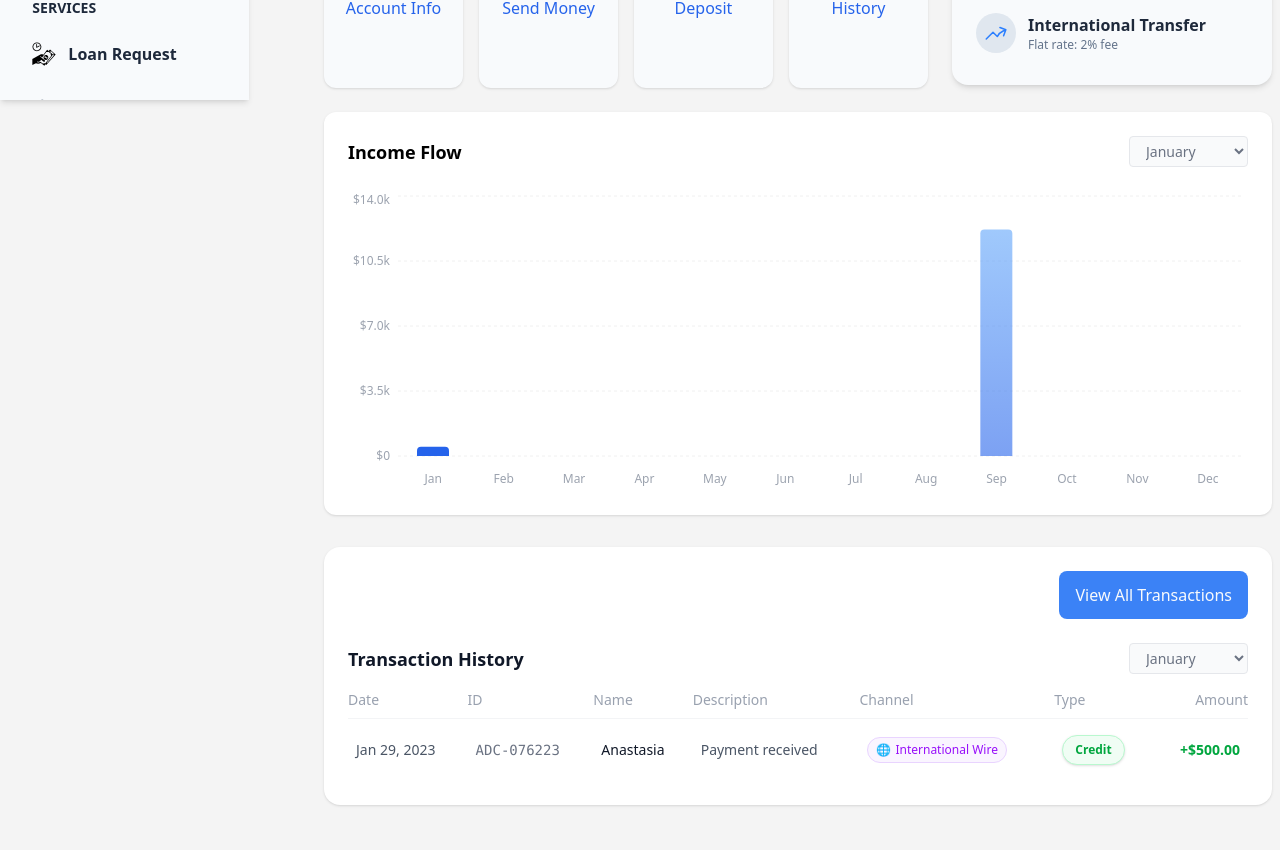
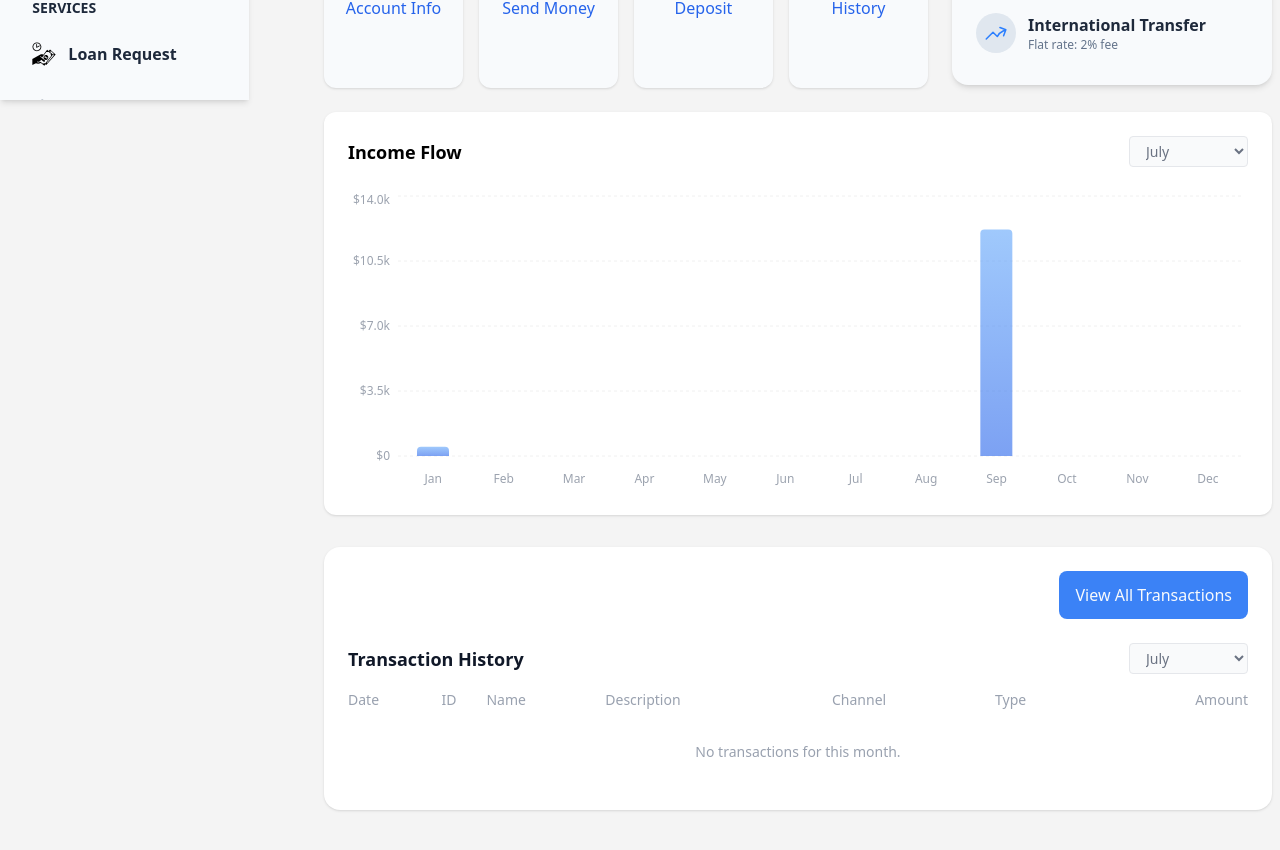
Before and after one commit to NIFFYNATION/bank, a React (Vite) app: page /dashboard in a window 1280 px wide. Shown: the part 700-1550 px from the top of the page. Built offline with nearby package versions, Linux system fonts and the light colour scheme; grey boxes are pictures that could not be loaded.

Commit message:
refactor: move months array and getCurrentMonth to constants file
Centralize months array and getCurrentMonth function in a shared constants file to avoid duplication and improve maintainability. Also updates components to use the centralized constants and sets default month to current month.

```diff
--- a/src/components/dashboard/transactions/TransactionHistory.jsx
+++ b/src/components/dashboard/transactions/TransactionHistory.jsx
@@ -3,13 +3,7 @@ import Dropdown from "../../common/Dropdown";
 import {Button} from "../../common/Button";
 import { Link } from 'react-router-dom';
 import { useBankStore } from '../../../store/useBankStore';
-
-const months = [
-  "January", "February", "March", "April", "May", "June",
-  "July", "August", "September", "October", "November", "December"
-];
-
-// Removed static transactions array
+import { months } from '../../../utils/constants';
 
 function formatDate(dateStr) {
   const date = new Date(dateStr);
@@ -41,15 +35,17 @@ function ChannelBadge({ channel }) {
   );
 }
 
-export default function TransactionHistory({ months = months, selectedMonth = months[0], onMonthChange }) {
+export default function TransactionHistory({ months: propMonths = months, selectedMonth, onMonthChange }) {
   const { transactions } = useBankStore();
 
   // Filter transactions by selected month
-  const filteredTransactions = transactions.filter(tx => {
-    const txDate = new Date(tx.date);
-    const txMonth = months[txDate.getMonth()];
-    return txMonth === selectedMonth;
-  });
+  const filteredTransactions = transactions
+    .filter(tx => {
+      const txDate = new Date(tx.date);
+      const txMonth = months[txDate.getMonth()];
+      return txMonth === selectedMonth;
+    })
+    .sort((a, b) => new Date(b.date) - new Date(a.date));
 
   return (
     <div className="bg-white rounded-2xl shadow p-6">
@@ -59,7 +55,7 @@ export default function TransactionHistory({ months = months, selectedMonth = mo
       </div>
       <div className="flex justify-between items-center mb-4">
         <h2 className="font-bold text-lg text-gray-900">Transaction History</h2>
-        <Dropdown options={months} value={selectedMonth} onChange={e => onMonthChange(e.target.value)} />
+        <Dropdown options={propMonths} value={selectedMonth} onChange={e => onMonthChange(e.target.value)} />
       </div>
       <div className="overflow-x-auto max-w-[280px] sm:max-w-[650px] lg:max-w-full w-full">
         <table className="min-w-[900px] overflow-x-auto w-full text-sm">
--- a/src/components/dashboard/transactions/TransactionsPage.jsx
+++ b/src/components/dashboard/transactions/TransactionsPage.jsx
@@ -2,14 +2,11 @@ import React from 'react'
 import { Button } from '../../common/Button'
 import TransactionHistory from './TransactionHistory'
 import DashboardSummaryCards from '../welcomeCard/DashboardSummaryCards';
+import { months, getCurrentMonth } from '../../../utils/constants';
 
-const months = [
-  "January", "February", "March", "April", "May", "June",
-  "July", "August", "September", "October", "November", "December"
-];
 function TransactionsPage() {
 
-  const [selectedMonth, setSelectedMonth] = React.useState(months[0]);
+  const [selectedMonth, setSelectedMonth] = React.useState(getCurrentMonth());
 
   return (
     <div className="flex flex-col gap-6 p-4 md:p-8">
--- a/src/pages/Dashboard.jsx
+++ b/src/pages/Dashboard.jsx
@@ -7,14 +7,10 @@ import DashboardActions from '../components/dashboard/welcomeCard/DashboardActio
 import DashboardQuickTransfer from '../components/dashboard/welcomeCard/DashboardQuickTransfer';
 import TransactionHistory from '../components/dashboard/transactions/TransactionHistory';
 import CashFlowReport from '../components/dashboard/welcomeCard/CashFlowReport';
-
-const months = [
-  "January", "February", "March", "April", "May", "June",
-  "July", "August", "September", "October", "November", "December"
-];
+import { months, getCurrentMonth } from '../utils/constants';
 
 export default function DashboardPage() {
-  const [selectedMonth, setSelectedMonth] = React.useState(months[0]);
+  const [selectedMonth, setSelectedMonth] = React.useState(getCurrentMonth());
 
   return (
     <DashboardDataProvider>
--- /dev/null
+++ b/src/utils/constants.js
@@ -0,0 +1,9 @@
+export const months = [
+  "January", "February", "March", "April", "May", "June",
+  "July", "August", "September", "October", "November", "December"
+];
+
+export const getCurrentMonth = () => {
+  const date = new Date();
+  return months[date.getMonth()];
+};
```
